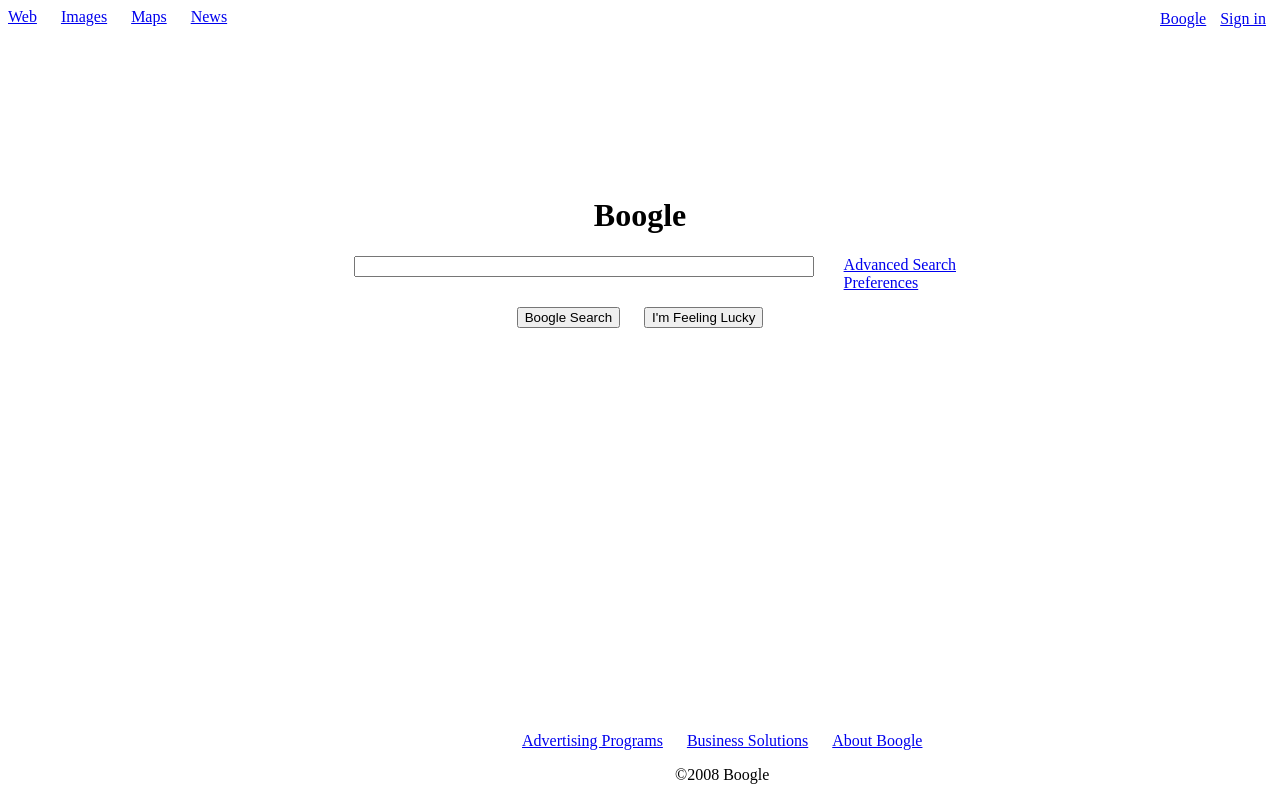
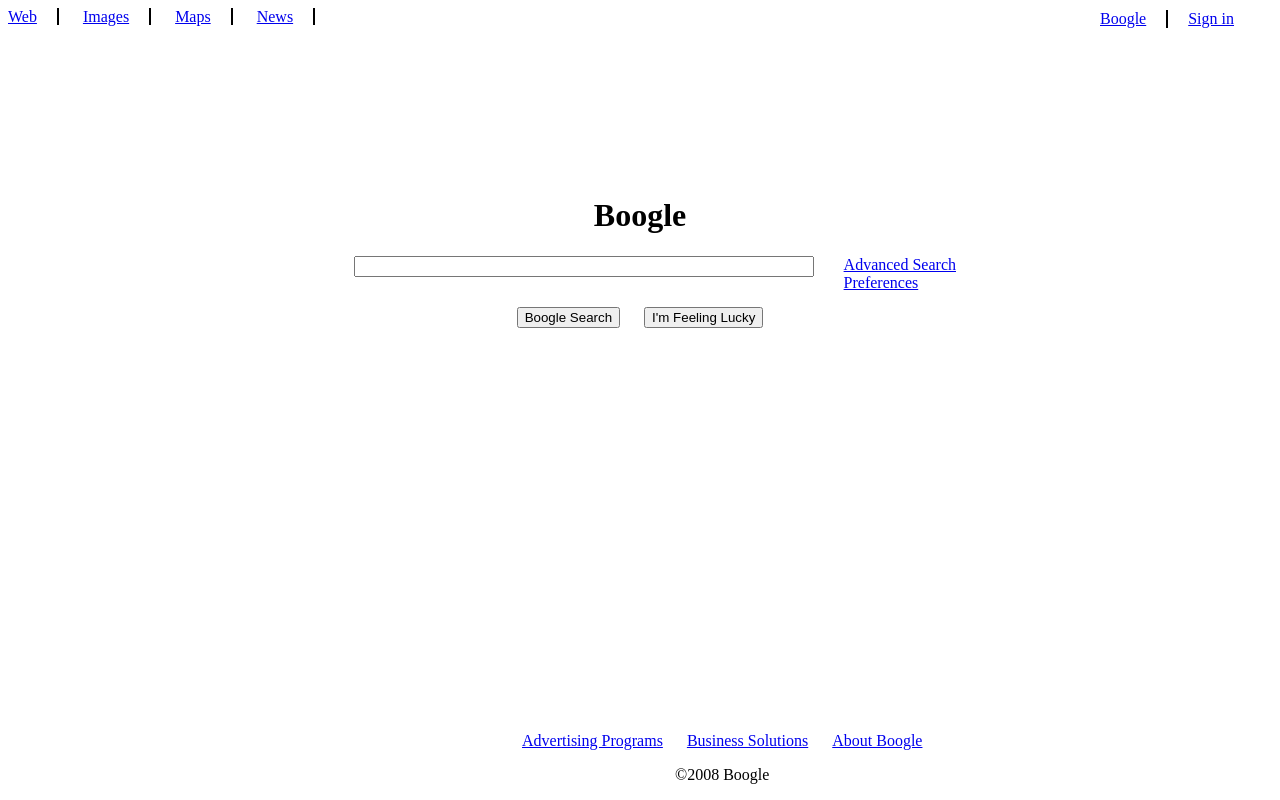
Before and after one commit to DenisWithOneN/TAW, a plain HTML site: page tema1 - mockup html/index.html in a window 1280 px wide. Drawn offline with Linux system fonts and the light colour scheme.

Commit message:
added black bars from navigation tab

```diff
--- a/tema1 - mockup html/index.html
+++ b/tema1 - mockup html/index.html
@@ -11,8 +11,10 @@
       }
 
       .navigationTabRight {
+        display: flex;
         position: absolute;
         margin: 10px;
+        padding-right: 50px;
         top: 0;
         right: 0;
         width: 120px;
@@ -38,19 +40,26 @@
         text-align: center;
 
       }
+
+      .navigationTabStyle {
+        border-right: 2px solid #000;
+        padding-right: 20px;
+
+
+      }
     </style>
   </head>
   <body>
     <div class="navigationTab">
-      <a href="web">Web</a>
-      <a href="images">Images</a>
-      <a href="maps">Maps</a>
-      <a href="news">News</a>
+      <a href="web" class="navigationTabStyle">Web</a>
+      <a href="images" class="navigationTabStyle">Images</a>
+      <a href="maps" class="navigationTabStyle">Maps</a>
+      <a href="news" class="navigationTabStyle">News</a>
     </div>
 
     <div class="navigationTabRight">
-      <a href="boogle" style="margin: 10px;">Boogle</a>
-      <a href="sign_in" >Sign in</a>
+      <a href="boogle" class="navigationTabStyle">Boogle</a>
+      <a href="sign_in" style="padding: 0px 20px; text-wrap:nowrap;">Sign in</a>
     </div>
 
     <div class="searchArea">
```
